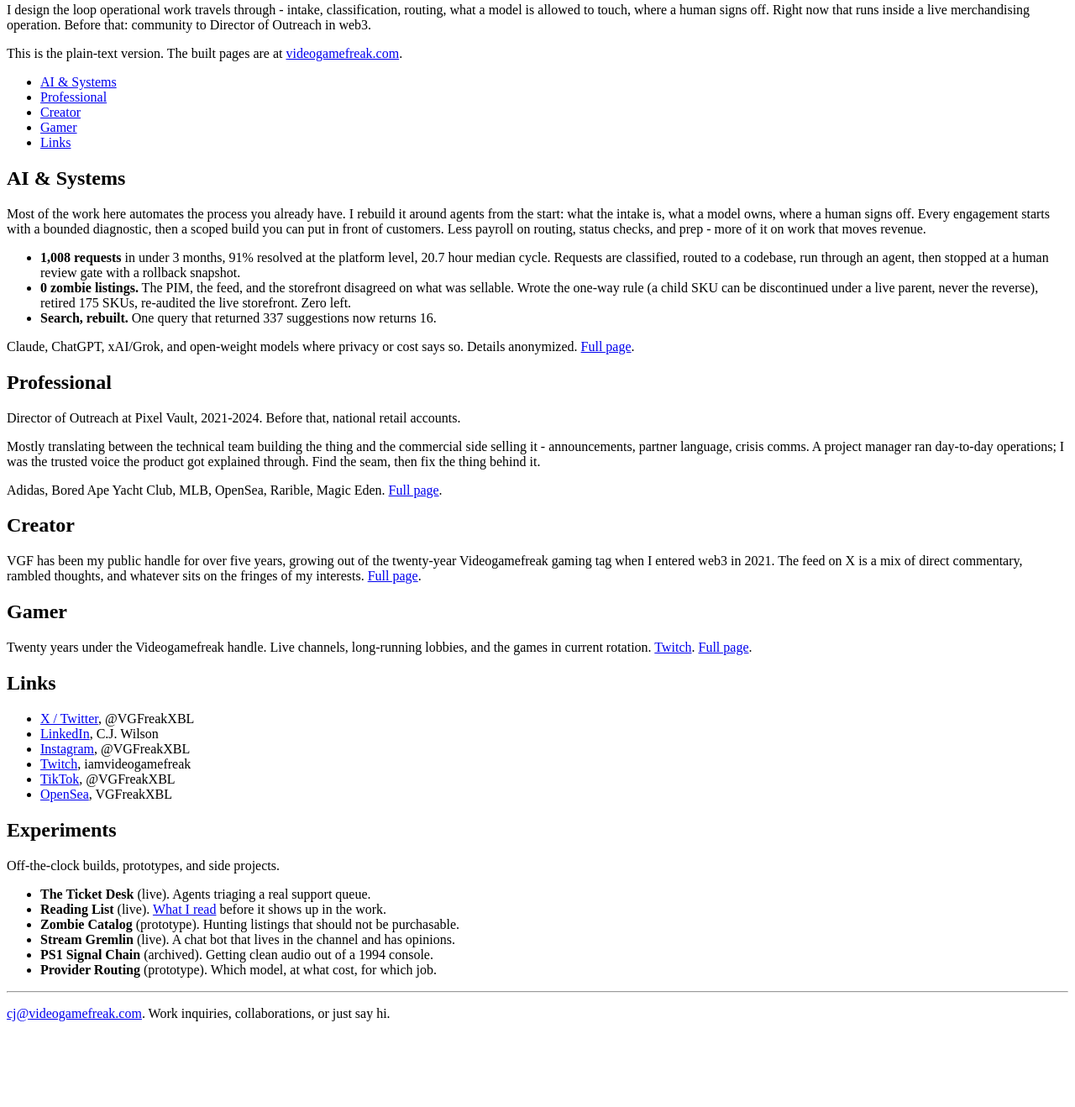
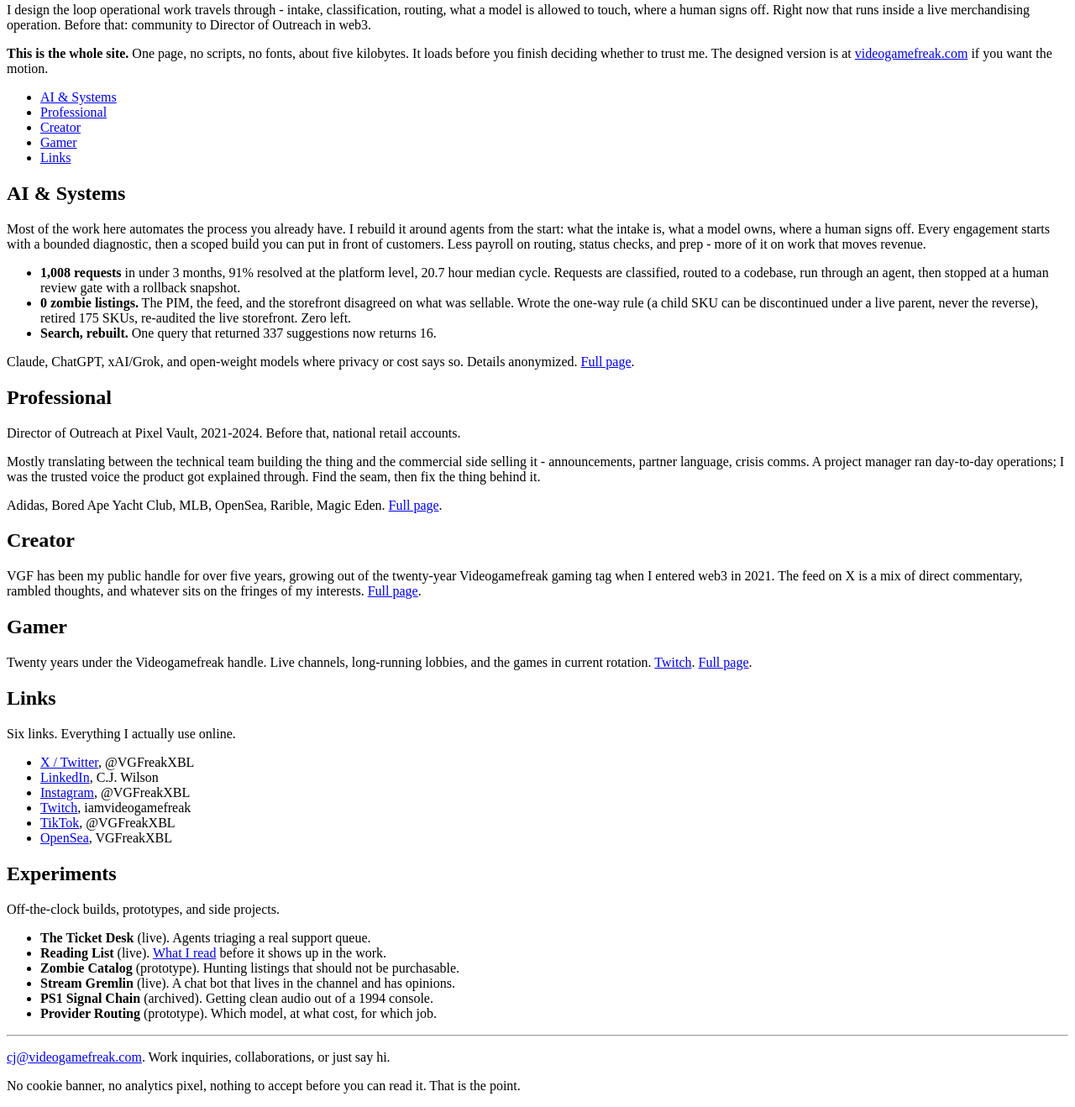
Before and after one commit to VGFreakXBL/simple-videogamefreak, a plain HTML site: page index.html in a window 1280 px wide. Shown: the part 111-1429 px from the top of the page at 84% size. Before the commit the page ends 1343 px from the top, so only its background shows below. Drawn offline with Linux system fonts and the light colour scheme.

Commit message:
Attitude pass: state the premise, brag about the constraint, drop the apology

```diff
--- a/index.html
+++ b/index.html
@@ -14,7 +14,7 @@
 
     <p>I design the loop operational work travels through - intake, classification, routing, what a model is allowed to touch, where a human signs off. Right now that runs inside a live merchandising operation. Before that: community to Director of Outreach in web3.</p>
 
-    <p>This is the plain-text version. The built pages are at <a href="https://videogamefreak.com">videogamefreak.com</a>.</p>
+    <p><strong>This is the whole site.</strong> One page, no scripts, no fonts, about five kilobytes. It loads before you finish deciding whether to trust me. The designed version is at <a href="https://videogamefreak.com">videogamefreak.com</a> if you want the motion.</p>
 
     <ul>
         <li><a href="#ai-systems">AI &amp; Systems</a></li>
@@ -45,6 +45,7 @@
     <p>Twenty years under the Videogamefreak handle. Live channels, long-running lobbies, and the games in current rotation. <a href="https://twitch.tv/iamvideogamefreak">Twitch</a>. <a href="https://videogamefreak.com/gamer">Full page</a>.</p>
 
     <h2 id="links">Links</h2>
+    <p>Six links. Everything I actually use online.</p>
     <ul>
         <li><a href="https://x.com/VGFreakXBL">X / Twitter</a>, @VGFreakXBL</li>
         <li><a href="https://www.linkedin.com/in/cjwilson3/">LinkedIn</a>, C.J. Wilson</li>
@@ -68,5 +69,7 @@
     <hr>
 
     <p><a href="mailto:cj@videogamefreak.com">cj@videogamefreak.com</a>. Work inquiries, collaborations, or just say hi.</p>
+
+    <p>No cookie banner, no analytics pixel, nothing to accept before you can read it. That is the point.</p>
 </body>
 </html>
```
